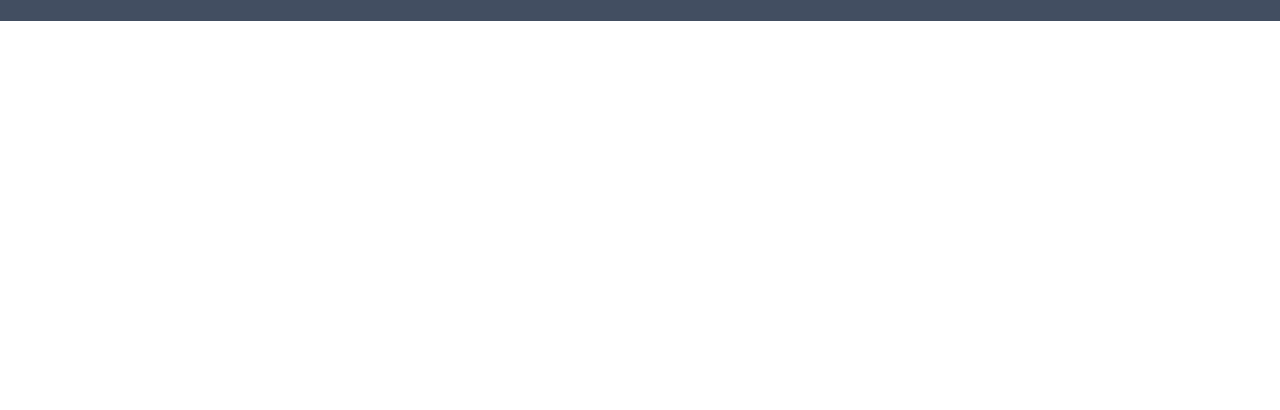
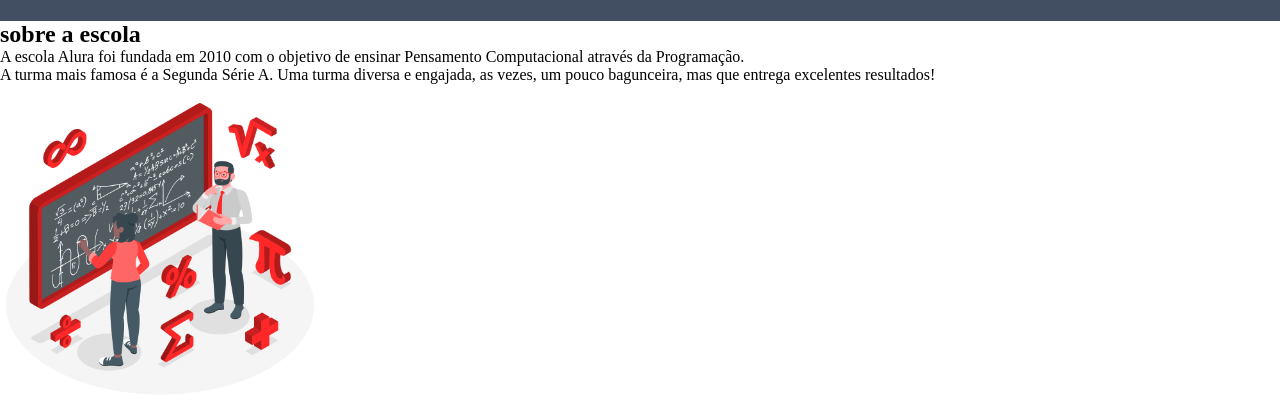
Before and after one commit to ana002clara/site-iara, a plain HTML site: page index.html in a window 1280 px wide. Shown: the part 86-496 px from the top of the page. Drawn offline with Linux system fonts and the light colour scheme.

Commit message:
Add files via upload
aula 28/03

```diff
--- a/index.html
+++ b/index.html
@@ -14,6 +14,12 @@
             <li class="cabecalho-lista-item">Estudante</li>
         </ul>
     </header>
+    <section class="Escola">
+        <h2 class="escola-titulo"> sobre a escola </h2>
+        <p class="escola-texto-um">A escola Alura foi fundada em 2010 com o objetivo de ensinar Pensamento Computacional através da Programação.</p>
+        <p class="escola-texto-dois">A turma mais famosa é a Segunda Série A. Uma turma diversa e engajada, as vezes, um pouco bagunceira, mas que entrega excelentes resultados!</p>
+        <img class="escola-imagem" src="Mathematics-amico.png" alt="professora no quadro.">
+    </section>
 
 </body>
 </html>
--- a/style.css
+++ b/style.css
@@ -21,3 +21,6 @@
     margin: 0 16px;
     font-size: 24px;
 }
+.escola-imagem{
+    width: 25%;
+}
```
Also changed, not shown: Mathematics-amico.png (added).
